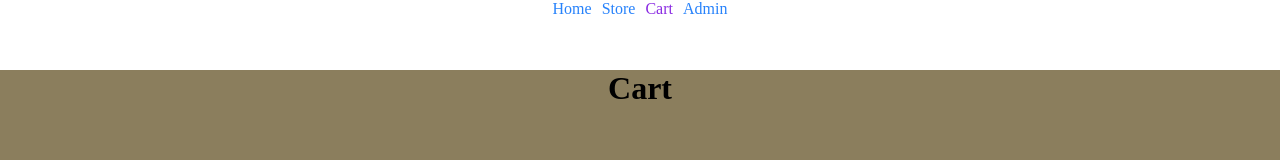
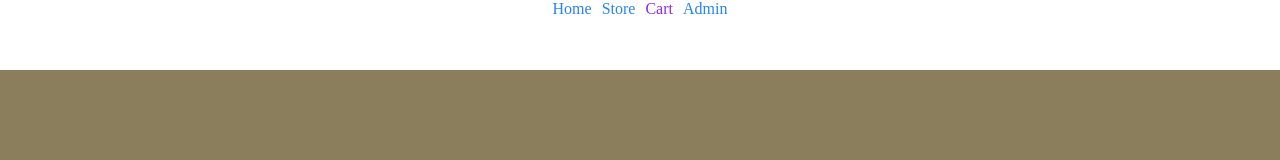
Before and after one commit to arumz/The-Firebase-Store, a React (Create React App) app: page /cart in a window 1280 px wide. Shown: the top 160 px of the page. Built offline with nearby package versions, Linux system fonts and the light colour scheme.

Commit message:
starting to build out cart component

```diff
--- a/src/Cart.js
+++ b/src/Cart.js
@@ -1,9 +1,18 @@
-import React from "react";
+import React, {Component} from "react";
 
-export default function Cart() {
+class Cart extends Component {
+    constructor(props) {
+        super(props);
 
-    return (
-        <h1>Cart</h1>
-    );
+    }
+    render(){
+
+        return(
+            <div>
+            </div>
+        )
+    }
 
 }
+
+export default Cart;
```
